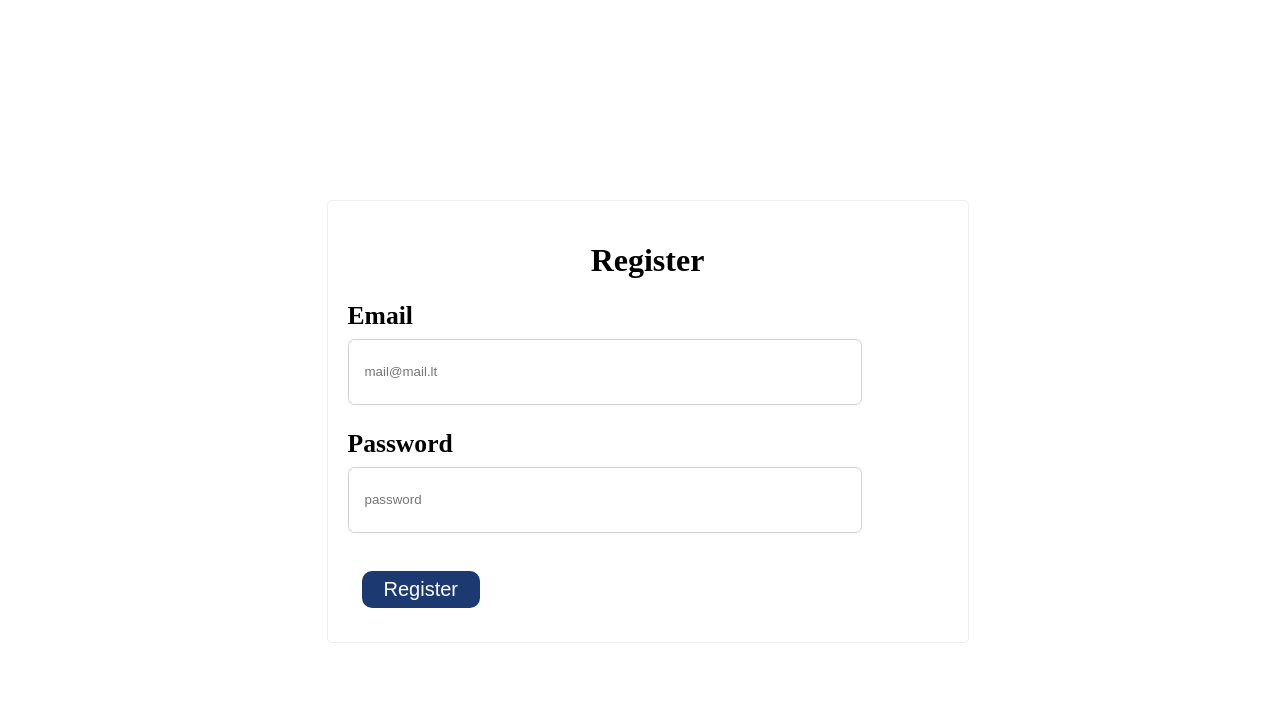
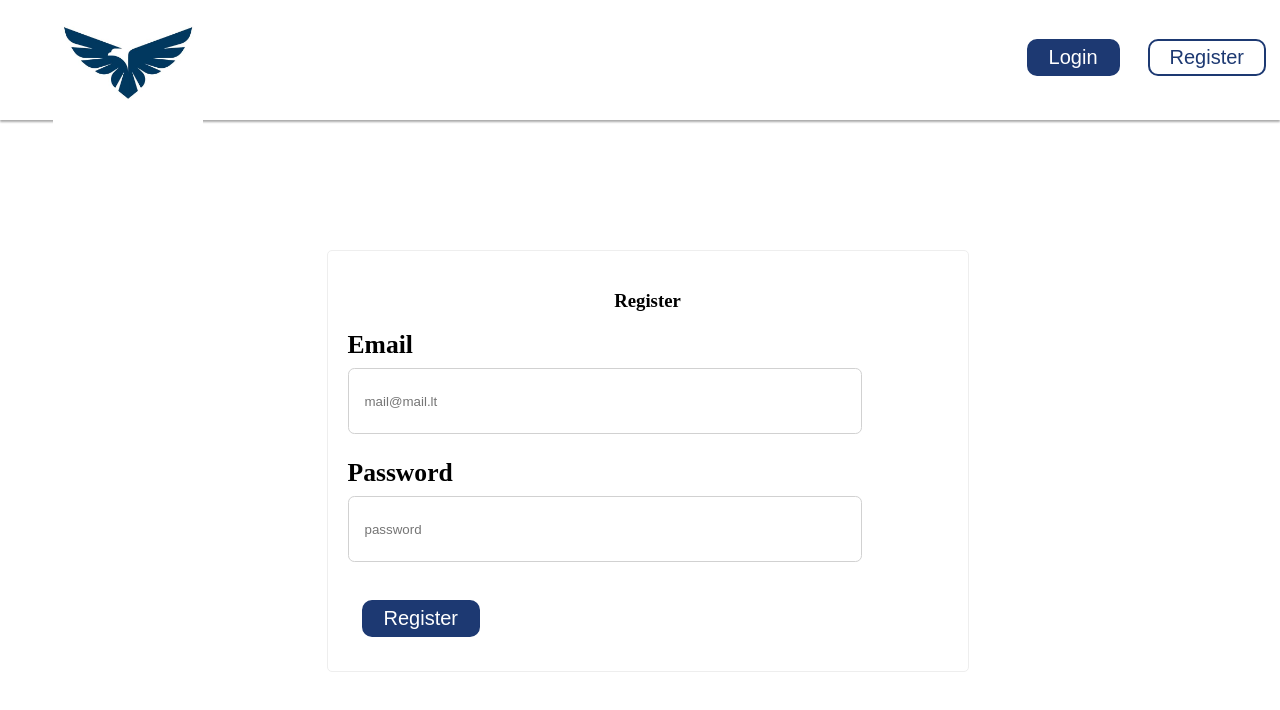
Before and after one commit to indjar/React-exam, a React (Create React App) app in the folder client/: page /register in a window 1280 px wide. Shown: the top 710 px of the page. Built offline with nearby package versions, Linux system fonts and the light colour scheme.

Commit message:
added main and add paged

```diff
--- a/client/src/App.jsx
+++ b/client/src/App.jsx
@@ -2,18 +2,19 @@ import {BrowserRouter as Router, Route, Routes, Navigate} from "react-router-dom
 import {Register} from "./pages/Register";
 import {AuthProvider} from "./components/AuthProvider";
 import {RequireAuth} from "./components/RequireAuth";
-import {Login} from "./pages/Login"
-
-
-
-
+import {Login} from "./pages/Login";
+import {Home} from "./pages/Home";
+import {AddSkills} from "./pages/AddSkill"
+import { Nav } from "./organism/NavForLoged";
 
 function App() {
   return (
     <Router>
      <AuthProvider>
-
+        <Nav/>
        <Routes>
+       <Route path="/" element={ <RequireAuth> <Home /> </RequireAuth> }/>
+       <Route path="/add" element={ <RequireAuth> <AddSkills /> </RequireAuth> }/>
          <Route path='/register' element={<Register/>}></Route>
          <Route path='/login' element={<Login/>}></Route>
        </Routes>
--- a/client/src/components/AuthProvider.jsx
+++ b/client/src/components/AuthProvider.jsx
@@ -22,11 +22,11 @@ export const AuthProvider = ({children}) => {
     });
 
     const login = async (email, password) => {
+
         const res = await Auth.login(email, password);
-        console.log(res)
+
         if (res.err) {
             console.error(res.err);
-            console.log(res.err)
             setState({error: res.err, token: null});
             alert (`${res.err}`)
             return {error: res.err};
--- /dev/null
+++ b/client/src/components/SkillsDisplay.jsx
@@ -0,0 +1,17 @@
+import {useNavigate} from "react-router-dom";
+import { Block, Title3, Paragra } from "../ui/Main";
+
+
+export const SkillsDisplay = (skills) => {
+    const navigate = useNavigate();
+
+    const skill=skills.skill
+
+
+    return (
+        <Block>
+        <Title3>{skill.title}</Title3>
+        <Paragra>{skill.description}</Paragra>
+        </Block>
+    );
+    }
--- /dev/null
+++ b/client/src/organism/NavForLoged.jsx
@@ -0,0 +1,58 @@
+import { Link} from "react-router-dom";
+import {useAuth} from "../hooks/auth"
+import { Button } from "../ui/Button";
+import { Title3 } from "../ui/Main";
+import { Header, Navbar, Title1, Navi, Item } from "../ui/Navbar";
+
+
+
+export const Nav=()=>{
+    const auth = useAuth();
+
+    const start = auth.token ? (
+        <Navi>
+        <Button  register='true'>
+            <Link style={{ color: "#1d3972" }} to="/">Home</Link>
+        </Button>
+        <Button login="true">
+            <Link style={{ color: "white" }} to="/add" >Add</Link>
+        </Button>
+        <Button  register='true'>
+            <Link onClick={() => auth.logout()} style={{ color: "#1d3972" }} to="/">Logout</Link>
+        </Button>
+    </Navi>
+    ) : null
+
+    const buttons = auth.token ? (
+
+            <Title3 style={{ marginRight:"20px" }}>
+                Welcome, {auth.email}!
+            </Title3>
+
+    ) : (
+        <Navi>
+            <Button login="true">
+                <Link style={{ color: "white" }} to="/login">
+                    Login
+                </Link>
+            </Button>
+
+            <Button register='true'>
+                <Link style={{ color: "#1d3972" }} to="/register">
+                    Register
+                </Link>
+            </Button>
+        </Navi>
+    );
+
+    return(
+<Header style={{}}>
+<Navbar className="navbar">
+    <Title1>
+        <Item as="img" src={`${process.env.PUBLIC_URL}/logo.jpg`} alt="logo" />
+    </Title1>
+    {start}
+    <div>{buttons}</div>
+</Navbar>
+</Header>)
+}
--- /dev/null
+++ b/client/src/pages/AddSkill.jsx
@@ -0,0 +1,45 @@
+import { useNavigate, useParams } from "react-router-dom";
+import {SkillsApi} from "../services/api";
+import { Field } from "../organism/Field";
+import { Button } from "../ui/Button";
+import { Form, Container, Main, Title1  } from "../ui/Main";
+import { Nav } from "../organism/NavForLoged";
+import { useAuth } from "../hooks/auth";
+
+export const AddSkills=()=>{
+   const navigate=useNavigate();
+   const {id}=useParams();
+   const {token}=useAuth();
+
+
+   const handleSubmit = async (e)=>{
+       e.preventDefault();
+       try {
+           const data=new FormData (e.target);
+           const [title, description]=data.values();
+            const skill= await SkillsApi.add({user_id:id, title, description}, token)
+            if(skill.err) throw new Error(skill.err);
+            alert ('Added new skill')
+
+        } catch (error) {
+            alert(error);
+            navigate("/login");
+        }
+        window.location.reload();
+    }
+
+
+   return(
+       <Main>
+           <Nav />
+           <Container>
+               <Form onSubmit={handleSubmit}>
+                   <Title1>Add skill</Title1>
+                   <Field label="Title" name="title" placeholder="Title" type="text" required />
+                   <Field label="Description" name="description" placeholder="Description" type="text" required />
+                   <Button login="true" style={{ color: "white" }} type="submit">Add</Button>
+               </Form>
+           </Container>
+       </Main>
+   )
+}
--- /dev/null
+++ b/client/src/services/api.js
@@ -0,0 +1,24 @@
+const AUTH_URL = `${process.env.REACT_APP_BASE_URL}/v1/content/skills`;
+
+export class SkillsApi {
+    static async getAll(token) {
+        const res = await fetch(AUTH_URL,
+            {method: "GET",
+            headers: {authorization: `Bearer ${token}`}}
+            );
+        return res.json();
+    }
+
+    static async add(skills, token) {
+        const res = await fetch(AUTH_URL, {
+            method: "POST",
+            headers: {
+                "Content-Type": "application/json",
+                authorization: `Bearer ${token}`
+            },
+            body: JSON.stringify(skills)
+        })
+
+        return res.json();
+    }
+}
--- a/client/src/ui/Main.jsx
+++ b/client/src/ui/Main.jsx
@@ -1,25 +1,41 @@
 import styled from "styled-components";
 import {Element} from "./Elements";
 
- const container = ({ ...rest}) =>
-    Element({as: "div", className:"container", ...rest});
+export const Main = ({...rest}) =>
+    Element({as: "main",  ...rest});
+
+export const Paragra = ({ ...rest}) =>
+    Element({as: "p", ...rest});
+
+const container = ({  ...rest}) =>
+    Element({as: "div",  ...rest});
+
+const list = ({  ...rest}) =>
+    Element({as: "div",  ...rest});
+
+const block = ({...rest}) =>
+    Element({as: "div",  ...rest});
 
 const form = ({ ...rest}) =>
     Element({as: "form",  ...rest});
 
-export const Main = ({ ...rest}) =>
-    Element({as: "main", className:"main", ...rest});
+const title1=({...rest})=>
+    Element({as: "h1", ...rest});
 
 const title3=({...rest})=>
-    Element({as: "h1", ...rest});
+
+    Element({as: "h3", ...rest});
+
+const title4=({...rest})=>
+    Element({as: "h4", ...rest});
 
 
 export const Container= styled(container)`
     display: flex;
     justify-content: flex-end;
-    margin-top: 200px;
+    margin-top: 250px;
 `
-
+;
 export const Form= styled(form)`
     display: block;
     width: 600px;
@@ -28,7 +44,37 @@ export const Form= styled(form)`
     border: 1px solid #eee;
     border-radius: 5px;
 `
-
+;
 export const Title3=styled(title3)`
     text-align: center;
 `
+;
+export const Title1=styled(title1)`
+    text-align: center;
+    text-size: 24px;
+`
+;
+export const Title4=styled(title4)`
+    text-align: center;
+    color: #1d3972;
+
+`
+;
+export const Block = styled(block)`
+    border: solid 2px #1d3972;
+    width: 26%;
+    height: 20%;
+    margin: 2%;
+    text-align: center;
+    padding: 30px 0 30px 0;
+    font-size: 18px;
+    padding: 10px;
+`
+;
+export const List= styled(list)`
+    display: flex;
+    flex-direction:column;
+    justify-content: flex-even;
+
+`
+;
```
Also changed, not shown: client/src/organism/NavForNotLoged.jsx (deleted, +0 -24 lines).
